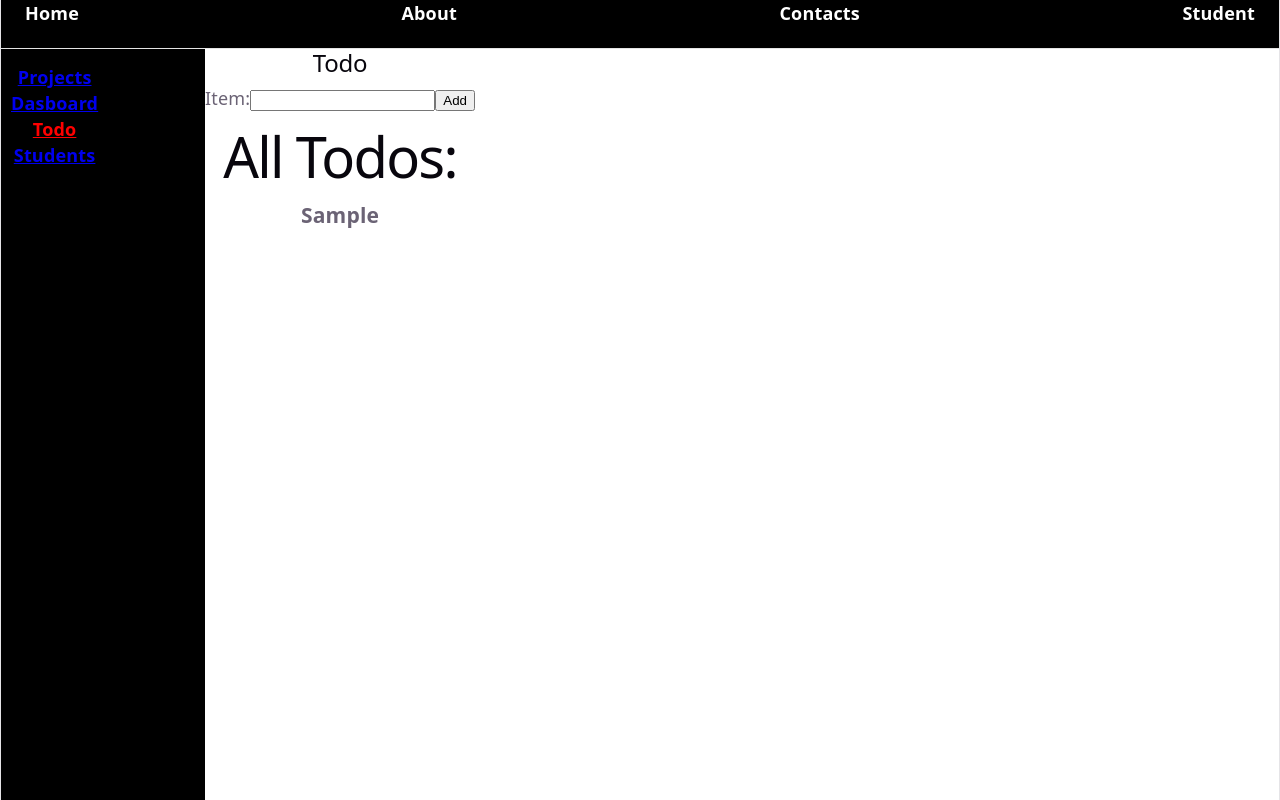
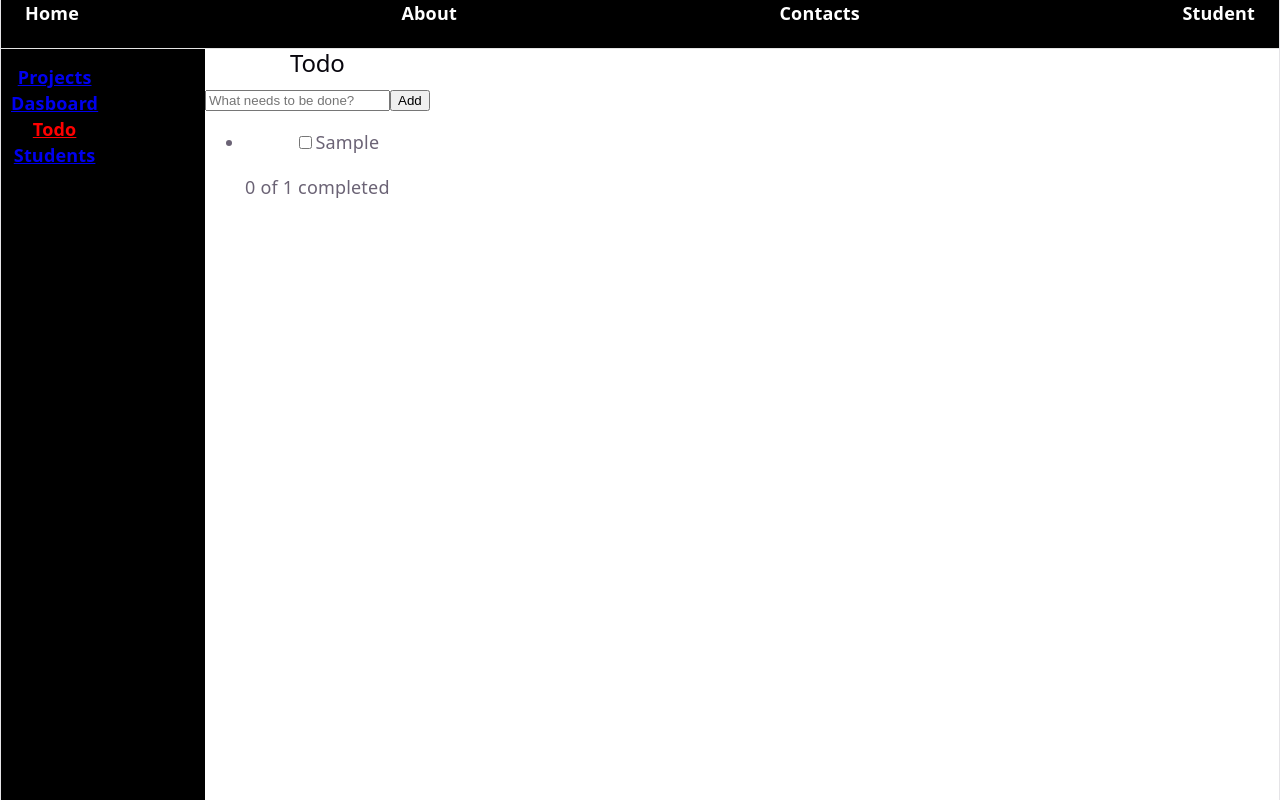
Before and after one commit to arunstiwari/react-session, a React (Vite) app: page /todos in a window 1280 px wide. Both pictures are taken after typing "Sample" into the empty fields and a click on the button "Add". Built offline with nearby package versions, Linux system fonts and the light colour scheme.

Commit message:
React session

```diff
--- a/src/App.tsx
+++ b/src/App.tsx
@@ -12,7 +12,7 @@ import StudentDetail from "./students/StudentDetail.tsx";
 
 // Change to lazy loading
 // import Todo from "./Todo.tsx";
-const Todo = lazy(() => import("./Todo.tsx"));
+const Todo = lazy(() => import("./todo/Todo.tsx"));
 const  StudentApp  = lazy(()=> import("./StudentApp.tsx") ) ;
 
 //Suspense
--- a/src/Todo.tsx
+++ /dev/null
@@ -1,31 +0,0 @@
-import {useState} from "react";
-
-const Todo = () =>{
-    const [todos, setTodos] = useState<string[]>([]);
-    const [text, setText] = useState("");
-
-    const addTodo = () => {
-        setTodos([...todos, text]);
-        setText("");
-    }
-
-    return(
-        <>
-        <div>
-            <label>Item:</label>
-            <input type="text" value={text}
-                   onChange={(event) => setText(event.target.value) }>
-            </input>
-            <button onClick={() => addTodo()}>Add</button>
-        </div>
-            <div>
-                <h1> All Todos: </h1>
-                {todos.map(todo => (
-                    <h3>{todo}</h3>
-                ))}
-            </div>
-        </>
-    )
-}
-
-export default Todo;
--- /dev/null
+++ b/src/todo/Todo.tsx
@@ -0,0 +1,58 @@
+import { useState} from "react";
+import type {TodoType} from "./TodoType.ts";
+import TodoItem from "./TodoItem.tsx";
+
+
+
+const Todo = () =>{
+    const [todos, setTodos] = useState<TodoType[]>([]);
+    const [text, setText] = useState("");
+
+    const addTodo = (event: any) => {
+        event.preventDefault()
+        const trimmed = text.trim()
+        if (!trimmed) return
+
+        setTodos([...todos, { id: Date.now(), text: trimmed, completed: false }])
+        setText("")
+    }
+
+    const toggleTodo = (id: number) => {
+        setTodos(todos.map((todo) =>
+            todo.id === id ? { ...todo, completed: !todo.completed } : todo
+        ))
+    }
+
+    const completedCount = todos.filter((todo) => todo.completed).length
+
+    return(
+            <section className="todo">
+                <form className="todo-form" onSubmit={addTodo}>
+                    <input
+                        type="text"
+                        placeholder="What needs to be done?"
+                        value={text}
+                        onChange={(event) => setText(event.target.value)}
+                    />
+                    <button type="submit">Add</button>
+                </form>
+
+                {todos.length === 0 ? (
+                    <p className="todo-empty">No todos yet. Add one above.</p>
+                ) : (
+                    <>
+                        <ul className="todo-list">
+                            {todos.map((todo) => (
+                                <TodoItem key={todo.id} todo={todo} onToggle={toggleTodo} />
+                            ))}
+                        </ul>
+                        <p className="todo-summary">
+                            {completedCount} of {todos.length} completed
+                        </p>
+                    </>
+                )}
+            </section>
+    )
+}
+
+export default Todo;
--- /dev/null
+++ b/src/todo/TodoItem.tsx
@@ -0,0 +1,22 @@
+import type {TodoType} from "./TodoType.ts";
+
+type TodoItemProps = {
+    todo: TodoType
+    onToggle: (id: number) => void
+}
+
+const  TodoItem= ({todo, onToggle}:TodoItemProps) => {
+    return (
+        <li className={todo.completed ? "completed" : "todo-item"}>
+            <label>
+                <input type="checkbox"
+                       checked={todo.completed}
+                       onChange={()=> onToggle(todo.id)}
+                       />
+                <span>{todo.text}</span>
+            </label>
+        </li>
+    )
+}
+
+export default TodoItem
--- /dev/null
+++ b/src/todo/TodoType.ts
@@ -0,0 +1,5 @@
+export type TodoType = {
+    id: number;
+    text: string;
+    completed: boolean;
+}
```
